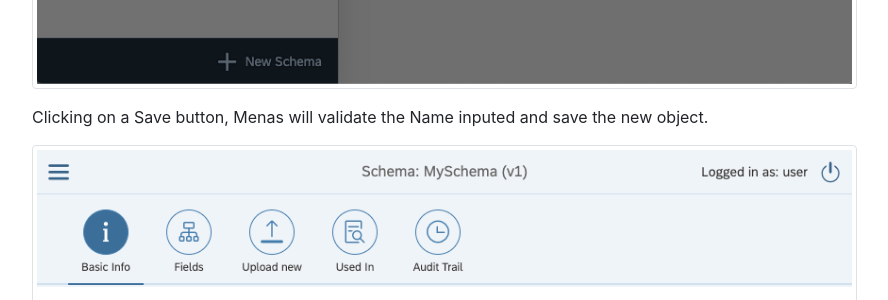
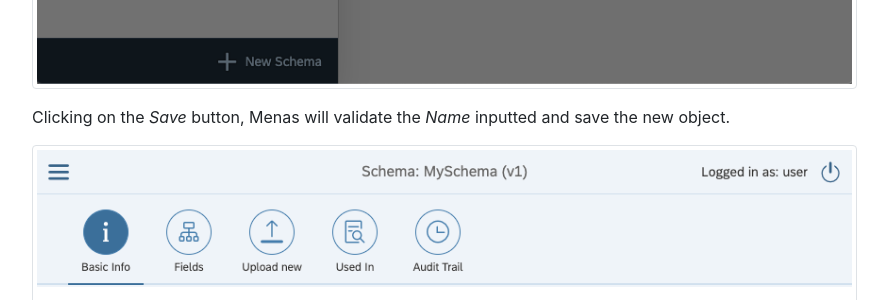
Before and after one commit to AbsaOSS/enceladus, a Jekyll site: the page built from _docs/2.0.0/usage/menas-quick-start.md, in a window 1280 px wide and 900 px high, scrolled down 4762 px. Shown: the part 153-453 px from the top of the window, without its empty margins (338-1226 px from the left). Built offline with Jekyll 4.4.1, drawn with Linux system fonts in a browser that asks for light colours; nearby versions of some CDN libraries.

Commit message:
Update _docs/2.0.0/usage/menas-quick-start.md
Co-authored-by: Daniel K <dk1844@gmail.com>

```diff
--- a/_docs/2.0.0/usage/menas-quick-start.md
+++ b/_docs/2.0.0/usage/menas-quick-start.md
@@ -28,7 +28,7 @@ Creation of a new schema has only `Name` and `Description`. Names in all Menas m
 
 {% include image.html name="usage/menas_new_schema.png" alt="Menas New Schema" %}
 
-Clicking on a Save button, Menas will validate the Name inputed and save the new object.
+Clicking on the _Save_ button, Menas will validate the _Name_ inputted and save the new object.
 
 {% include image.html name="usage/menas_newly_created_schema.png" alt="Menas Newly Created Schema" %}
 
```
